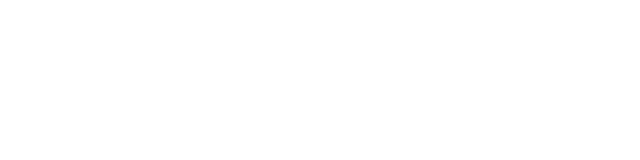
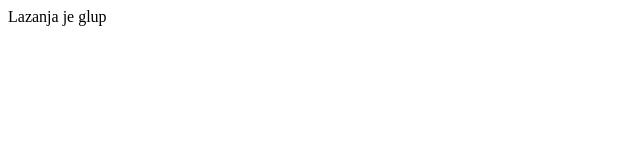
Before and after one commit to gobinmateo/zadar-trans, a React (Create React App) app in the folder client/: page / in a window 1280 px wide. Shown: the top 160 px of the page, without its empty margins (0-640 px from the left). Built offline with nearby package versions, Linux system fonts and the light colour scheme.

Commit message:
added login page

```diff
--- a/client/src/App.js
+++ b/client/src/App.js
@@ -1,9 +1,11 @@
 import React, { Component } from 'react';
+import LoginPage from './Components/LoginPage';
 
 class App extends Component {
   render() {
     return (
       <div className="App">
+          <LoginPage/>
       </div>
     );
   }
--- /dev/null
+++ b/client/src/Components/LoginPage.js
@@ -0,0 +1,11 @@
+import React, {Component} from 'react';
+
+export default class LoginPage extends Component {
+    render() {
+        return (
+            <div>
+                Lazanja je glup
+            </div>
+        )
+    }
+}
```
